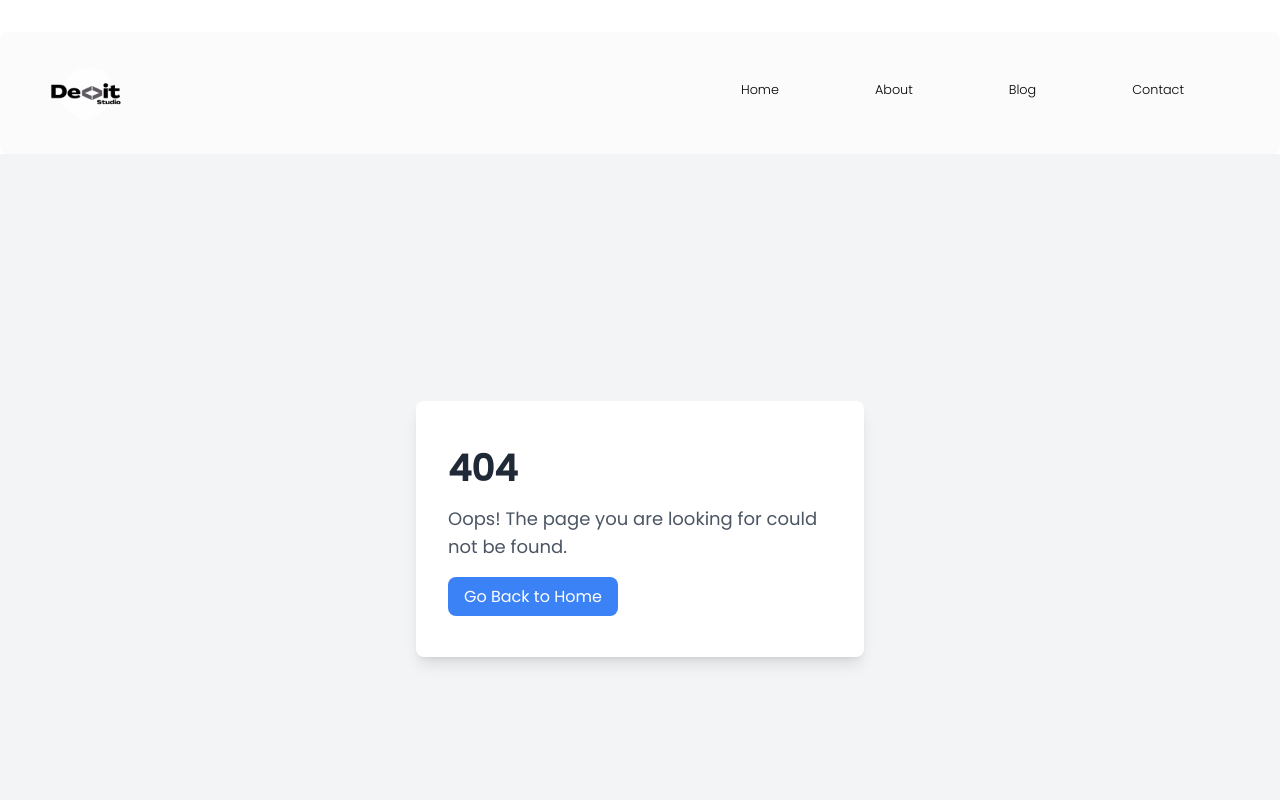
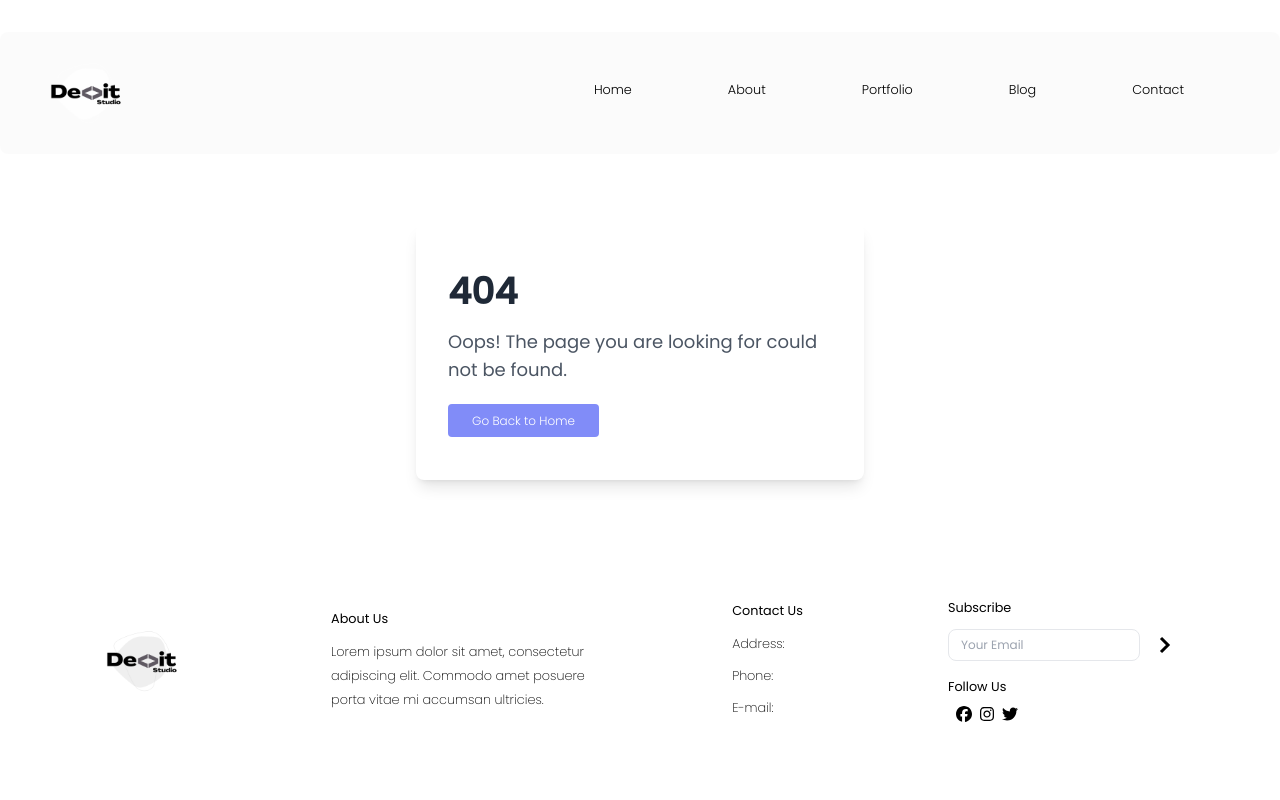
Before and after one commit to hesennov/DevIt-studio, a React (Vite) app: page /address in a window 1280 px wide. Shown: the top 800 px of the page. Built offline with nearby package versions, Linux system fonts and the light colour scheme; no server answers.

Commit message:
Fix css for Not found page

```diff
--- a/src/Layout.jsx
+++ b/src/Layout.jsx
@@ -3,7 +3,6 @@
 import AboutUs from "./pages/AboutUs";
 import Portofilo from "./pages/Portofilo";
 import Testiominoial from "./pages/Testiominoial";
-import Blog from "./pages/Blog";
 import SectionEnd from "./pages/SectionEnd";
 import Container from "./components/lib/container/Container";
 
--- a/src/components/layouts/header/Navbar.jsx
+++ b/src/components/layouts/header/Navbar.jsx
@@ -84,6 +84,14 @@
                   </li>
                   <li className="my-1">
                     <Link
+                      to="/portfolio"
+                      className="cursor-pointer text-xs uppercase md:text-sm hover:text-indigo-600 font-extralight ease-in-out duration-300"
+                    >
+                      Portfolio
+                    </Link>
+                  </li>
+                  <li className="my-1">
+                    <Link
                       to="/blogs"
                       className="cursor-pointer text-xs uppercase md:text-sm hover:text-indigo-600 font-extralight ease-in-out duration-300"
                     >
@@ -148,6 +156,14 @@
               </li>
               <li className="mb-2">
                 <Link
+                  to="/portfolio"
+                  className="pr-14 cursor-pointer text-black hover:text-indigo-400 ease-in-out duration-300 font-light text-sm"
+                >
+                  Portfolio
+                </Link>
+              </li>
+              <li className="mb-2">
+                <Link
                   to="/blogs"
                   className="pr-14 text-black hover:text-indigo-400 ease-in-out duration-300 font-light text-sm"
                 >
--- a/src/components/lib/notFound/NotFoundPage.jsx
+++ b/src/components/lib/notFound/NotFoundPage.jsx
@@ -1,7 +1,7 @@
 import { Link } from "react-router-dom";
 const NotFoundPage = () => {
   return (
-    <div className="flex items-center justify-center h-[750px] bg-gray-100 ">
+    <div className="flex items-center justify-center h-[300px] pt-24">
       <div className="max-w-md px-8 py-12 bg-white rounded-lg shadow-lg">
         <h1 className="text-4xl font-bold text-gray-800 mb-4">404</h1>
         <p className="text-lg text-gray-600 mb-6">
@@ -9,7 +9,7 @@
         </p>
         <Link
           to="/"
-          className="px-4 py-2 bg-blue-500 text-white rounded-lg hover:bg-blue-600"
+          className="mx-auto mt-8 px-6 py-2 rounded text-white text-xs font-light bg-indigo-400 hover:bg-indigo-500"
         >
           Go Back to Home
         </Link>
--- a/src/pages/Portofilo.jsx
+++ b/src/pages/Portofilo.jsx
@@ -1,4 +1,5 @@
 import { headerColor } from "../constant/colors";
+import { Link } from "react-router-dom";
 import project1 from "../assets/project1.webp";
 import project2 from "../assets/project3.webp";
 import project3 from "../assets/project4.webp";
@@ -18,9 +19,11 @@
             Our project portfolio shows our accomplishments, skills, and
             expertise in the industry.
           </p>
-          <button className="mb-10 rounded-xl text-xs uppercase font-light text-indigo-400 hover:text-indigo-800">
-            View all &rarr;
-          </button>
+          <Link to="/portfolio">
+            <button className="mb-10 rounded-xl text-xs uppercase font-light text-indigo-400 hover:text-indigo-800">
+              View all &rarr;
+            </button>
+          </Link>
         </div>
       </div>
       <div className="projects grid md:grid-cols-3 lg:grid-cols-3 gap-4">
```
